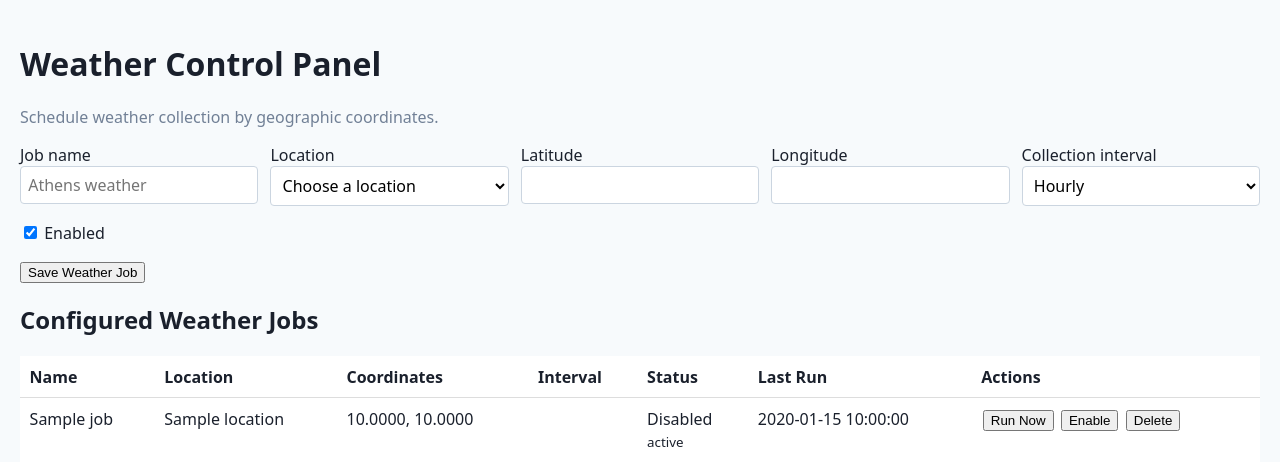
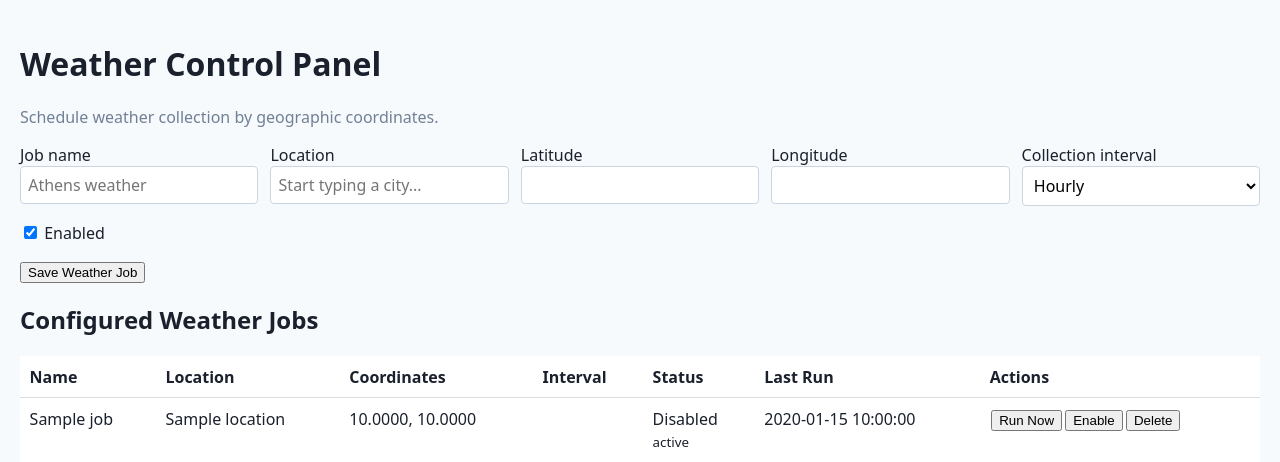
Before and after one commit to jmcausey/weather, a Flask app: template templates/control.html in a window 1280 px wide. Shown: the part 110-572 px from the top of the page. Run offline with Flask 3, Linux system fonts and the light colour scheme; the template is opened without the code that fills it: most values are stand-ins (such as "Sample title", 1, 10 or a date in 2020); data that the repository does not hold is empty; some libraries are stand-ins or nearby versions.

Commit message:
Replace location dropdown with autocomplete

```diff
--- a/templates/control.html
+++ b/templates/control.html
@@ -2,78 +2,43 @@
 {% block title %}Weather Control Panel{% endblock %}
 {% block content %}
 <div class="weather-page control-panel-page">
-  <div class="page-heading">
-    <div><h1>Weather Control Panel</h1><p class="location-label">Schedule weather collection by geographic coordinates.</p></div>
-  </div>
-
+  <div class="page-heading"><div><h1>Weather Control Panel</h1><p class="location-label">Schedule weather collection by geographic coordinates.</p></div></div>
   <form method="post" class="card">
     <input type="hidden" name="action" value="save">
     <div class="grid">
       <label>Job name<br><input name="name" required placeholder="Athens weather"></label>
-      <label>Location<br>
-        <select name="location" id="weather-location" required>
-          <option value="">Choose a location</option>
-          {% for location in locations %}
-          <option value="{{ location.name }}" data-lat="{{ location.latitude }}" data-lon="{{ location.longitude }}">{{ location.name }}</option>
-          {% endfor %}
-        </select>
+      <label class="location-autocomplete">Location<br>
+        <input name="location" id="weather-location" autocomplete="off" required placeholder="Start typing a city...">
+        <div id="location-suggestions" class="location-suggestions" role="listbox"></div>
       </label>
       <label>Latitude<br><input name="latitude" id="weather-latitude" type="number" step="any" min="-90" max="90" required></label>
       <label>Longitude<br><input name="longitude" id="weather-longitude" type="number" step="any" min="-180" max="180" required></label>
-      <label>Collection interval<br>
-        <select name="interval_minutes" required>
-          <option value="15">Every 15 minutes</option>
-          <option value="60" selected>Hourly</option>
-          <option value="240">Every 4 hours</option>
-          <option value="1440">Daily</option>
-        </select>
-      </label>
+      <label>Collection interval<br><select name="interval_minutes" required><option value="15">Every 15 minutes</option><option value="60" selected>Hourly</option><option value="240">Every 4 hours</option><option value="1440">Daily</option></select></label>
     </div>
     <p><label><input type="checkbox" name="enabled" checked> Enabled</label></p>
     <button type="submit">Save Weather Job</button>
   </form>
-
   <h2>Configured Weather Jobs</h2>
-  <div class="table-responsive">
-    <table>
-      <tr><th>Name</th><th>Location</th><th>Coordinates</th><th>Interval</th><th>Status</th><th>Last Run</th><th>Actions</th></tr>
-      {% for job in jobs %}
-      <tr>
-        <td>{{ job.name }}</td>
-        <td>{{ job.location }}</td>
-        <td>{{ "%.4f"|format(job.latitude) }}, {{ "%.4f"|format(job.longitude) }}</td>
-        <td>
-          {% if job.interval_minutes == 15 %}Every 15 minutes
-          {% elif job.interval_minutes == 60 %}Hourly
-          {% elif job.interval_minutes == 240 %}Every 4 hours
-          {% elif job.interval_minutes == 1440 %}Daily
-          {% endif %}
-        </td>
-        <td>{{ "Enabled" if job.enabled else "Disabled" }}{% if job.last_status %}<br><small>{{ job.last_status }}</small>{% endif %}{% if job.last_error %}<br><small>{{ job.last_error }}</small>{% endif %}</td>
-        <td>{{ job.last_run_at or "Never run" }}</td>
-        <td>
-          <form class="inline" method="post"><input type="hidden" name="action" value="run"><input type="hidden" name="job_id" value="{{ job.id }}"><button>Run Now</button></form>
-          <form class="inline" method="post"><input type="hidden" name="action" value="toggle"><input type="hidden" name="job_id" value="{{ job.id }}"><button>{{ "Disable" if job.enabled else "Enable" }}</button></form>
-          <form class="inline" method="post"><input type="hidden" name="action" value="delete"><input type="hidden" name="job_id" value="{{ job.id }}"><button>Delete</button></form>
-        </td>
-      </tr>
-      {% else %}
-      <tr><td colspan="7">No weather jobs configured.</td></tr>
-      {% endfor %}
-    </table>
-  </div>
+  <div class="table-responsive"><table>
+    <tr><th>Name</th><th>Location</th><th>Coordinates</th><th>Interval</th><th>Status</th><th>Last Run</th><th>Actions</th></tr>
+    {% for job in jobs %}
+    <tr><td>{{ job.name }}</td><td>{{ job.location }}</td><td>{{ "%.4f"|format(job.latitude) }}, {{ "%.4f"|format(job.longitude) }}</td>
+    <td>{% if job.interval_minutes == 15 %}Every 15 minutes{% elif job.interval_minutes == 60 %}Hourly{% elif job.interval_minutes == 240 %}Every 4 hours{% elif job.interval_minutes == 1440 %}Daily{% endif %}</td>
+    <td>{{ "Enabled" if job.enabled else "Disabled" }}{% if job.last_status %}<br><small>{{ job.last_status }}</small>{% endif %}{% if job.last_error %}<br><small>{{ job.last_error }}</small>{% endif %}</td>
+    <td>{{ job.last_run_at or "Never run" }}</td>
+    <td><form class="inline" method="post"><input type="hidden" name="action" value="run"><input type="hidden" name="job_id" value="{{ job.id }}"><button>Run Now</button></form><form class="inline" method="post"><input type="hidden" name="action" value="toggle"><input type="hidden" name="job_id" value="{{ job.id }}"><button>{{ "Disable" if job.enabled else "Enable" }}</button></form><form class="inline" method="post"><input type="hidden" name="action" value="delete"><input type="hidden" name="job_id" value="{{ job.id }}"><button>Delete</button></form></td></tr>
+    {% else %}<tr><td colspan="7">No weather jobs configured.</td></tr>{% endfor %}
+  </table></div>
 </div>
 <script>
 (() => {
-  const select = document.getElementById("weather-location");
-  const lat = document.getElementById("weather-latitude");
-  const lon = document.getElementById("weather-longitude");
-  select.addEventListener("change", () => {
-    const option = select.options[select.selectedIndex];
-    if (!option.value) return;
-    lat.value = option.dataset.lat;
-    lon.value = option.dataset.lon;
-  });
+  const input=document.getElementById("weather-location"), lat=document.getElementById("weather-latitude"), lon=document.getElementById("weather-longitude"), box=document.getElementById("location-suggestions");
+  let timer=null;
+  function choose(item){input.value=item.name;lat.value=item.latitude;lon.value=item.longitude;box.innerHTML="";box.hidden=true}
+  function show(items){box.innerHTML="";items.forEach(item=>{const b=document.createElement("button");b.type="button";b.className="location-option";b.innerHTML="<strong>"+item.name.replace(/</g,"&lt;")+"</strong><small>"+Number(item.latitude).toFixed(4)+", "+Number(item.longitude).toFixed(4)+"</small>";b.addEventListener("click",()=>choose(item));box.appendChild(b)});box.hidden=!items.length}
+  input.addEventListener("input",()=>{clearTimeout(timer);const q=input.value.trim();if(q.length<2){box.hidden=true;return}timer=setTimeout(async()=>{try{const r=await fetch("/api/location-search?q="+encodeURIComponent(q));const d=await r.json();show(d.locations||[])}catch(e){box.hidden=true}},150)});
+  input.addEventListener("keydown",e=>{if(e.key==="Escape")box.hidden=true});
+  document.addEventListener("click",e=>{if(!input.contains(e.target)&&!box.contains(e.target))box.hidden=true});
 })();
 </script>
 {% endblock %}
```
